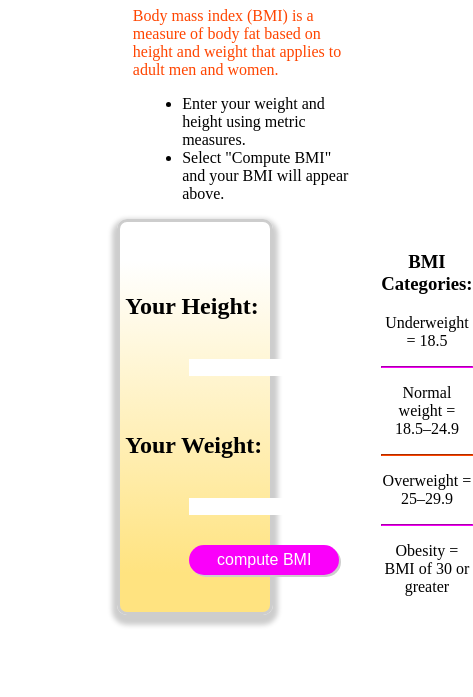
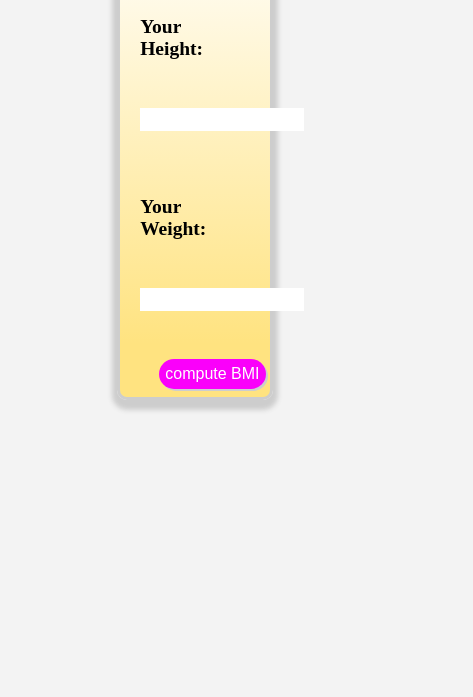
Before and after one commit to Berl-cloud/BMI_calculator, a plain HTML site: page index.html in a window 390 px wide. Shown: the part 147-844 px from the top of the page, 473 px wide, since content can reach past the window. Drawn offline with Linux system fonts and the light colour scheme.

Commit message:
Created responsiveness

```diff
--- a/index.html
+++ b/index.html
@@ -12,18 +12,19 @@
 
 <body>
 
+    <div class="container">
         <div class="head-bar">
             <h1>Calculate Your Body Mass Index</h1>
-        <p>Body mass index (BMI) is a measure of body fat based on height and weight that applies to adult men and
+            <p>Body mass index (BMI) is a measure of body fat based on height and weight that applies to men and
                 women.</p>
             <ul>
                 <li>Enter your weight and height using metric measures.</li>
-            <li>Select "Compute BMI" and your BMI will appear above.</li>
+                <li>Click on "Compute BMI" and your BMI will appear below.</li>
             </ul>
         </div>
 
-    <div class="container">
-        <div id="results">  </div>
+        <hr>
+        <div id="results"> </div>
 
         <div class="main">
 
@@ -37,13 +38,13 @@
 
             <div class="categories">
                 <h3> BMI Categories:</h3>
-                <p>Underweight = 18.5</p>
+                <p>Underweight: BMI < 18.5</p>
                         <hr>
-                <p>Normal weight = 18.5–24.9</p>
+                        <p>Normal weight: BMI = 18.5–24.9</p>
                         <hr id="mid">
-                <p>Overweight = 25–29.9</p>
+                        <p>Overweight: BMI = 25–29.9</p>
                         <hr>
-                <p>Obesity = BMI of 30 or greater</p>
+                        <p>Obesity: BMI >= 30 </p>
             </div>
         </div>
     </div>
--- a/style.css
+++ b/style.css
@@ -1,23 +1,6 @@
 
-.head-bar{
-    background-color: white;
-    width: 60%;
-    margin: auto;
-    padding-left: 100px;
-
-}
-
-ul{
-    padding-left: 22%;
-}
-
-h1{
-    padding-left: 18%;
-
-}
-
-.head-bar p{
-    color: orangered;
+body{
+    background-color: #f3f3f3;
 }
 
 
@@ -26,9 +9,29 @@ h1{
     width: 40%;
     border: 3px solid #cdcdcd;
     box-shadow: 0px 5px 5px 5px #cdcdcd;
+    margin: auto;
+    margin-top: 2%;
+    border-radius: 10px;
+}
 
-    margin: auto;
-    border-radius: 10px;
+.head-bar{
+    width: 100%;
+    margin: 2%;
+}
+
+
+
+ ul{
+    padding-left: 17%;
+}
+
+h1{
+    padding-left: 6%;
+
+}
+
+.head-bar p{
+    color: orangered;
 }
 
 #results{
@@ -42,7 +45,6 @@ h1{
 }
 
 .main{
-   margin-top: 5%;
     width: 100%;
     border-radius: 10px;
     display: grid;
@@ -51,13 +53,18 @@ h1{
 
 .input-value{
     padding: 5px;
-    white-space:pre;
+    white-space:pre-wrap;
     margin-right: 2px;
 }
 input:focus{
+
     outline: none;
     border: 2px solid #cdcdcd;
 
+}
+
+input{
+    height: 5%;
 }
 
 .categories{
@@ -70,7 +77,8 @@ input:focus{
 }
 
 #btn{
-margin-top: 5%;
+
+margin-left: 35%;
 width: 150px;
 height: 30px;
 border-radius: 20px;
@@ -82,8 +90,8 @@ background-color: #fa00fa;
 }
 
 #btn:hover{
-    background-color: #faebb3;
-    box-shadow: 2px 2px #fa00fa;
+    background-color: #ffe380;
+    box-shadow: 2px 2px 1px 1px #fa00fa;
     color: #fa00fa;
     font-size: large;
     cursor: pointer;
@@ -97,3 +105,66 @@ hr{
 #mid{
     border-color: orangered;
 }
+
+
+@media only screen and (max-width: 768px) {
+    .head-bar{
+        width: 100%;
+        padding-left: 1%;
+        font-size: x-small;
+    }
+
+     ul, hr{
+       display: none;
+    }
+
+    h1{
+        text-align: center;
+        padding-right: 10%;
+        color: #fa00fa;
+    }
+
+    .head-bar p{
+        display: none;
+    }
+    .main{
+        width: 100%;
+        margin-left: 10%;
+        border-radius: 10px;
+    }
+
+    .categories{
+        display: none;
+    }
+
+    #btn{
+        margin-left: 18%;
+        width: 100%;
+        height: 30px;
+        border-radius: 20px;
+        border: 0;
+        box-shadow: 2px 2px #cdcdcd;
+        color: white;
+        font-size: medium;
+        background-color: #fa00fa;
+        }
+
+        #results{
+            text-align: center;
+            border-radius: 5px;
+            width: 99%;
+            font-weight: bold;
+            padding-top: 2%;
+            font-size: 1.1em;
+            color:  #948960 ;
+        }
+
+        .input-value{
+
+            font-size: small;
+        }
+
+        input{
+            width: 150%;
+        }
+}
```
Lines whose indentation alone changed are shown as unchanged.
